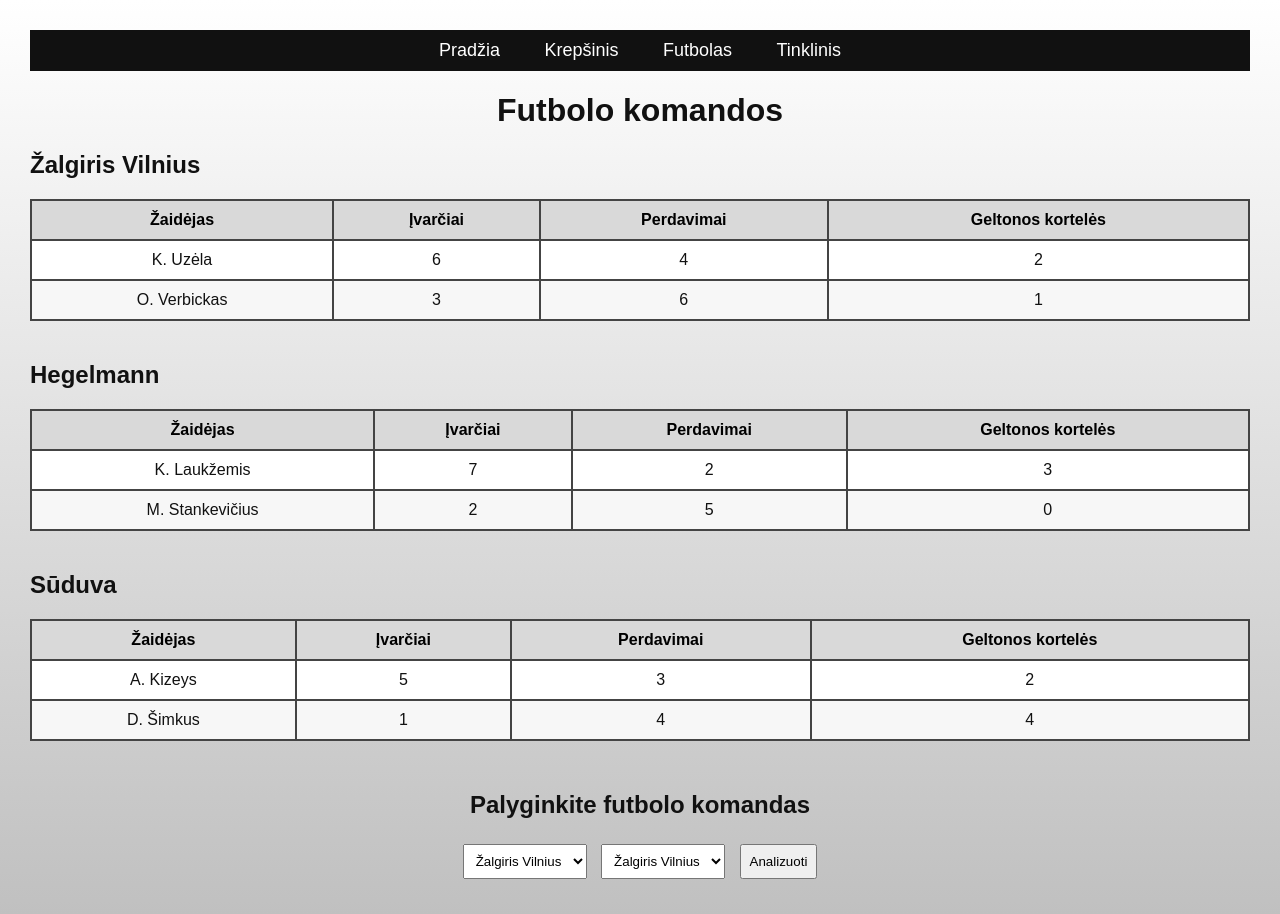
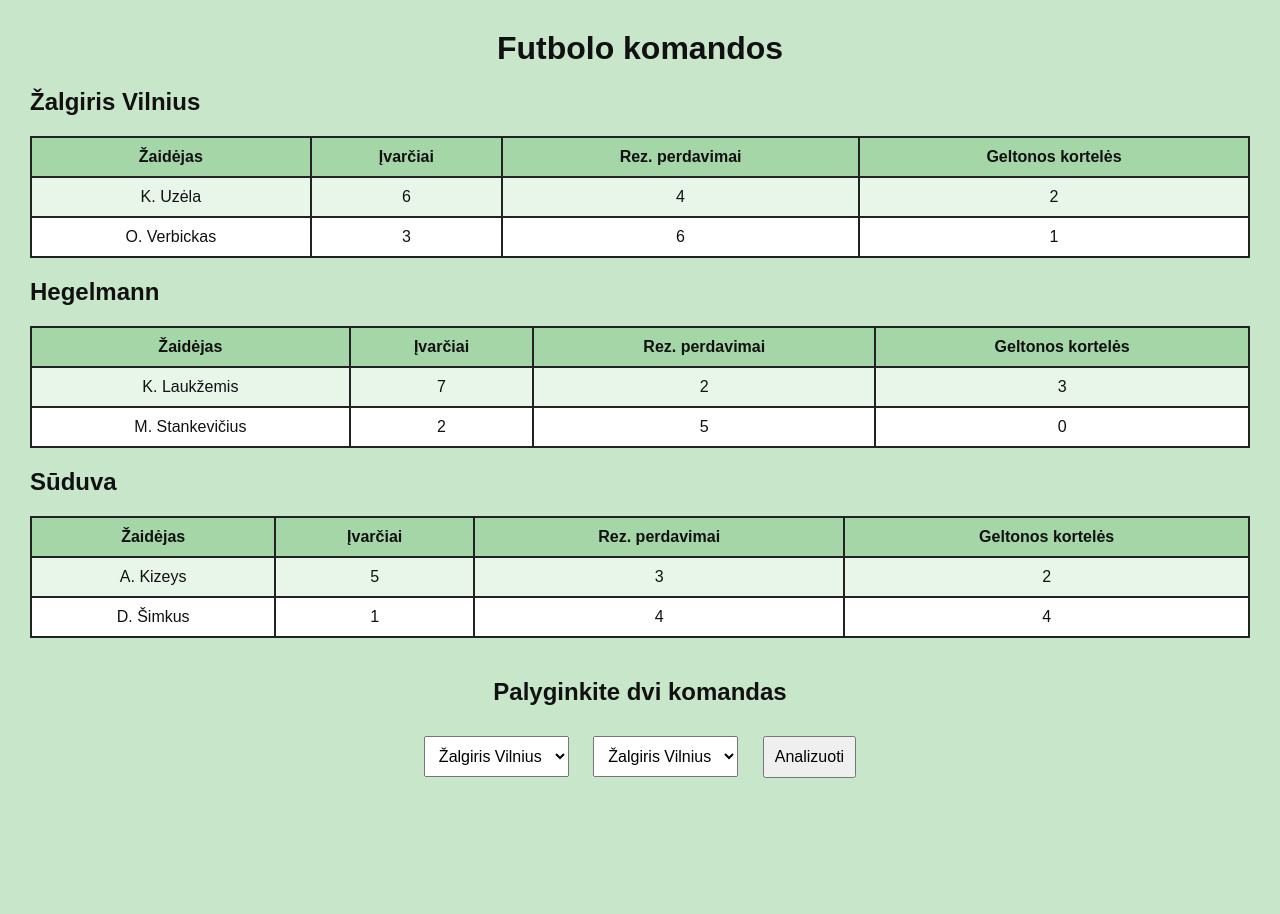
Before and after one commit to Pliusminus2002/sports-analyzer, a Flask app: page /football in a window 1280 px wide. After the commit the page ends 778 px from the top, so only its background shows below. Run offline with Flask 3, Linux system fonts and the light colour scheme.

Commit message:
Update football.html

```diff
--- a/app/templates/football.html
+++ b/app/templates/football.html
@@ -7,99 +7,25 @@
     body {
       font-family: Arial, sans-serif;
       margin: 30px;
-            background: linear-gradient(to bottom, #ffffff, #c0c0c0);
+      background-color: #c8e6c9;
       color: #111;
     }
-        nav {
-            background-color: #111;
-            padding: 10px 0;
-            text-align: center;
-        }
-        nav ul {
-            list-style: none;
-            padding: 0;
-            margin: 0;
-        }
-        nav ul li {
-            display: inline-block;
-            margin: 0 20px;
-        }
-        nav ul li a {
-            color: white;
-            text-decoration: none;
-            font-size: 18px;
-            transition: color 0.3s, transform 0.3s;
-        }
-        nav ul li a:hover {
-            color: #ffb347;
-            transform: scale(1.1);
-        }
-        h1 {
-            text-align: center;
-        }
-        .team {
-            margin-bottom: 40px;
-        }
-        table {
-            width: 100%;
-            border-collapse: collapse;
-            margin-top: 10px;
-            background-color: #fff;
-        }
-        th, td {
-            border: 2px solid #444;
-            padding: 10px;
-            text-align: center;
-        }
-        th {
-            background-color: #d9d9d9;
-            color: #000;
-        }
-        tr:nth-child(even) {
-            background-color: #f7f7f7;
-        }
-        form {
-            margin-top: 50px;
-            text-align: center;
-        }
-        select, button {
-            padding: 8px;
-            margin: 5px;
-        }
-        .result {
-            margin-top: 20px;
-            font-size: 20px;
-            font-weight: bold;
-            color: green;
-        }
+    h1 { text-align: center; }
+    table { width: 100%; border-collapse: collapse; background: white; }
+    th, td { border: 2px solid #222; padding: 10px; text-align: center; }
+    th { background-color: #a5d6a7; }
+    tr:nth-child(even) { background-color: #e8f5e9; }
+    form { text-align: center; margin-top: 40px; }
+    select, button { padding: 10px; font-size: 16px; margin: 10px; }
+    .result { font-weight: bold; font-size: 18px; margin-top: 20px; }
   </style>
 </head>
 <body>
-
-<nav>
-    <ul>
-        <li><a href="/">Pradžia</a></li>
-        <li><a href="/basketball">Krepšinis</a></li>
-        <li><a href="/football">Futbolas</a></li>
-        <li><a href="/volleyball">Tinklinis</a></li>
-    </ul>
-</nav>
-
   <h1>Futbolo komandos</h1>
-
   {% for team in teams %}
-    <div class="team">
     <h2>{{ team.name }}</h2>
     <table>
-            <thead>
-                <tr>
-                    <th>Žaidėjas</th>
-                    <th>Įvarčiai</th>
-                    <th>Perdavimai</th>
-                    <th>Geltonos kortelės</th>
-                </tr>
-            </thead>
-            <tbody>
+      <tr><th>Žaidėjas</th><th>Įvarčiai</th><th>Rez. perdavimai</th><th>Geltonos kortelės</th></tr>
       {% for player in team.players %}
       <tr>
         <td>{{ player.name }}</td>
@@ -108,29 +34,15 @@
         <td>{{ player.yellow_cards }}</td>
       </tr>
       {% endfor %}
-            </tbody>
     </table>
-    </div>
   {% endfor %}
 
   <form method="POST">
-    <h2>Palyginkite futbolo komandas</h2>
-    <select name="team1">
-        {% for team in teams %}
-            <option value="{{ team.name }}">{{ team.name }}</option>
-        {% endfor %}
-    </select>
-    <select name="team2">
-        {% for team in teams %}
-            <option value="{{ team.name }}">{{ team.name }}</option>
-        {% endfor %}
-    </select>
+    <h2>Palyginkite dvi komandas</h2>
+    <select name="team1">{% for team in teams %}<option value="{{ team.name }}">{{ team.name }}</option>{% endfor %}</select>
+    <select name="team2">{% for team in teams %}<option value="{{ team.name }}">{{ team.name }}</option>{% endfor %}</select>
     <button type="submit">Analizuoti</button>
-
-    {% if result %}
-    <p class="result">{{ result }}</p>
-    {% endif %}
+    {% if result %}<p class="result">{{ result }}</p>{% endif %}
   </form>
-
 </body>
 </html>
```
Lines whose indentation alone changed are shown as unchanged.
